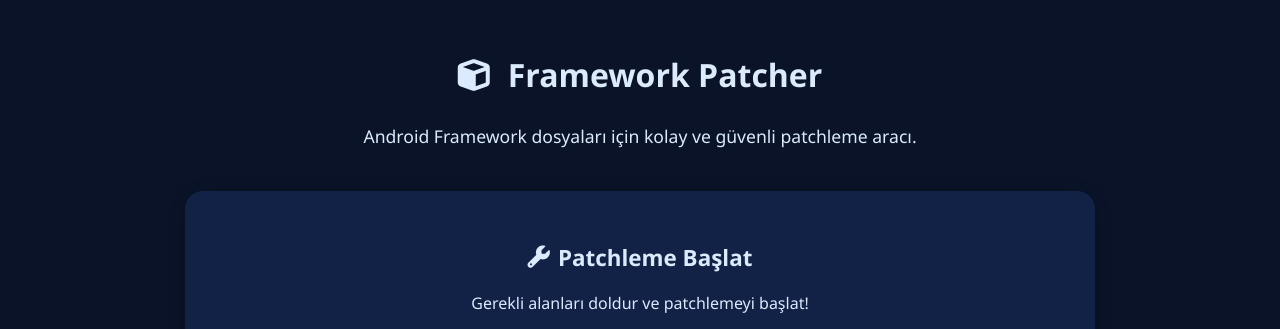
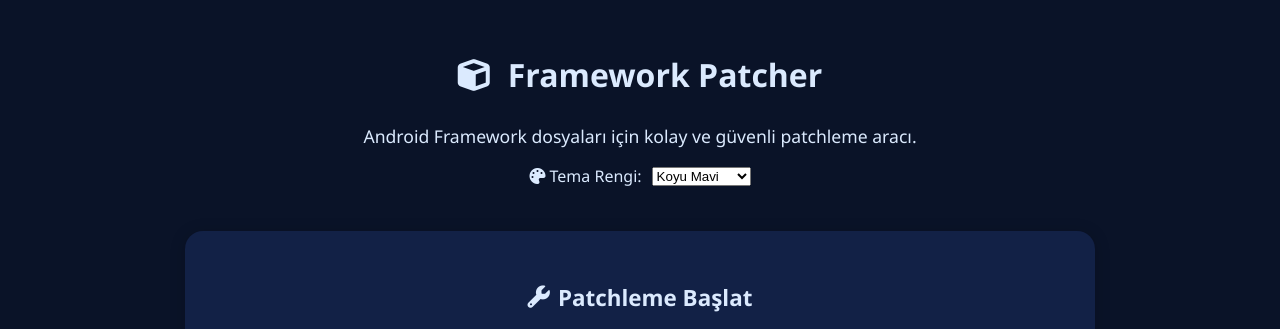
Before and after one commit to aurora9331/A16-FrameworkPatcher, a plain HTML site: page web/index.html in a window 1280 px wide. Shown: the top 329 px of the page. Drawn offline with Linux system fonts and the light colour scheme.

Commit message:
Update index.html

```diff
--- a/web/index.html
+++ b/web/index.html
@@ -16,6 +16,16 @@
                 <h1>Framework Patcher</h1>
             </div>
             <p class="subtitle">Android Framework dosyaları için kolay ve güvenli patchleme aracı.</p>
+        </div>
+        <!-- Tema seçici eklendi -->
+        <div class="theme-switcher" style="display:flex;align-items:center;justify-content:center;gap:10px;margin-bottom:18px;">
+            <label for="themeColor"><i class="fa-solid fa-palette"></i> Tema Rengi:</label>
+            <select id="themeColor">
+                <option value="dark-blue">Koyu Mavi</option>
+                <option value="dark-green">Koyu Yeşil</option>
+                <option value="dark-purple">Koyu Mor</option>
+                <option value="dark-red">Koyu Kırmızı</option>
+            </select>
         </div>
     </header>
     <main class="main-content">
@@ -45,8 +55,7 @@
                 <div class="form-grid">
                     <div class="form-group">
                         <label for="android_api_level"><i class="fa-solid fa-code"></i> Android API Seviyesi</label>
-                        <input type="number" id="android_api_level" name="android_api_level" min="1" required value="36">
-                        <!-- <small>Örn: 36</small> -->
+                        <input type="number" id="android_api_level" name="android_api_level" value="36" readonly>
                     </div>
                     <div class="form-group">
                         <label for="custom_device_name"><i class="fa-solid fa-mobile-screen"></i> Özel Cihaz Adı</label>
@@ -94,6 +103,22 @@ const modalSuccess = document.getElementById('modalSuccess');
 const modalError = document.getElementById('modalError');
 const modalClose = document.getElementById('modalClose');
 const modalWorkflow = document.getElementById('modalWorkflow');
+
+// Tema seçici fonksiyonu
+document.addEventListener('DOMContentLoaded', function () {
+    const themeSelect = document.getElementById('themeColor');
+    const theme = localStorage.getItem('selectedTheme') || 'dark-blue';
+    document.documentElement.classList.add(theme);
+    if (themeSelect) themeSelect.value = theme;
+
+    if (themeSelect) {
+        themeSelect.addEventListener('change', function() {
+            document.documentElement.classList.remove('dark-blue', 'dark-green', 'dark-purple', 'dark-red');
+            document.documentElement.classList.add(this.value);
+            localStorage.setItem('selectedTheme', this.value);
+        });
+    }
+});
 
 patchForm.addEventListener('submit', async function(e) {
     e.preventDefault();
```
